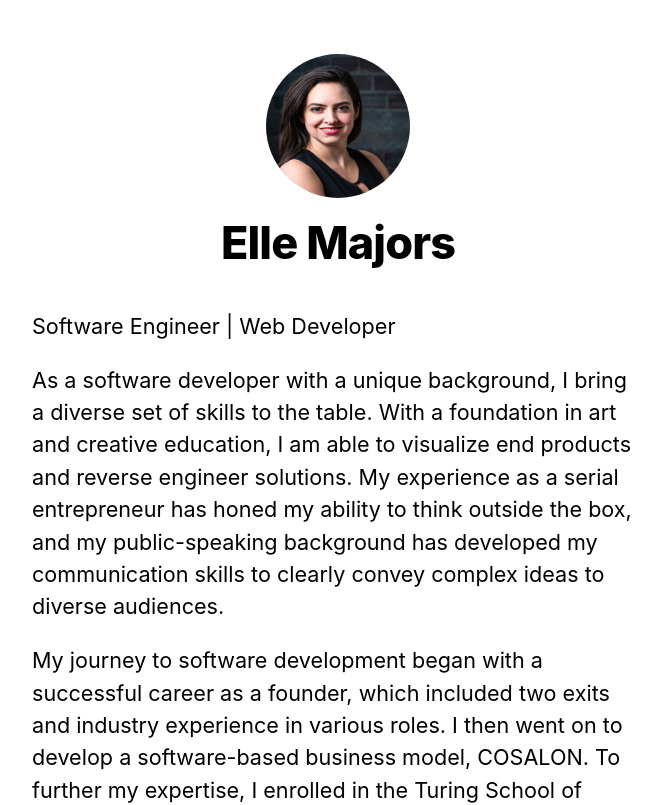
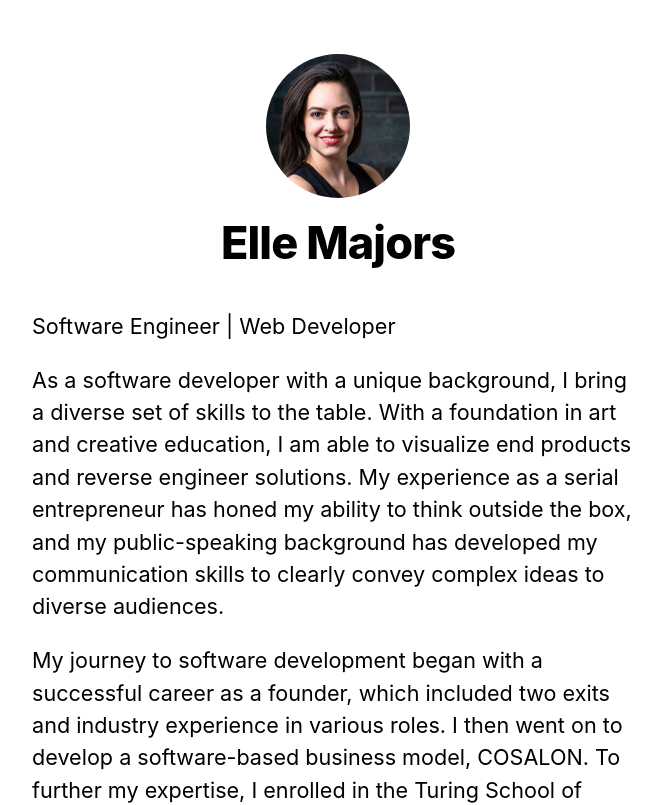
Before and after one commit to Elle-M/nextjs-blog, a Next.js app: page / in a window 1280 px wide. Shown: the top 805 px of the page, without its empty margins (302-963 px from the left). Built offline with nearby package versions, Linux system fonts and the light colour scheme.

Commit message:
fix: resized image

```diff
--- a/components/layout.js
+++ b/components/layout.js
@@ -3,6 +3,7 @@ import Image from 'next/image';
 import styles from './layout.module.css';
 import utilStyles from '../styles/utils.module.css';
 import Link from 'next/link';
+import profilePic from '../public/images/profile.jpg';
 
 const name = 'Elle Majors';
 export const siteTitle = 'Elle Majors';
@@ -11,7 +12,6 @@ export default function Layout({ children, home }) {
   return (
     <div className={styles.container}>
       <Head>
-        <link rel="icon" href="/favicon.ico" />
         <meta
           name="description"
           content="Elle Majors' personal website"
@@ -22,11 +22,11 @@ export default function Layout({ children, home }) {
           <>
             <Image
               priority
-              src="/images/elle.pic.jpg"
+              src= {profilePic}
               className={utilStyles.borderCircle}
               height={144}
               width={144}
-              alt=""
+              alt="Elle Majors' profile picture"
             />
             <h1 className={utilStyles.heading2Xl}>{name}</h1>
           </>
@@ -35,11 +35,11 @@ export default function Layout({ children, home }) {
             <Link href="/">
               <Image
                 priority
-                src="/images/elle.pic.jpg"
+                src= {profilePic}
                 className={utilStyles.borderCircle}
                 height={108}
                 width={108}
-                alt=""
+                alt="Elle Majors' profile picture"
               />
             </Link>
             <h2 className={utilStyles.headingLg}>
```
Also changed, not shown: public/images/elle.pic.JPG (deleted), public/images/profile.jpg (added).
